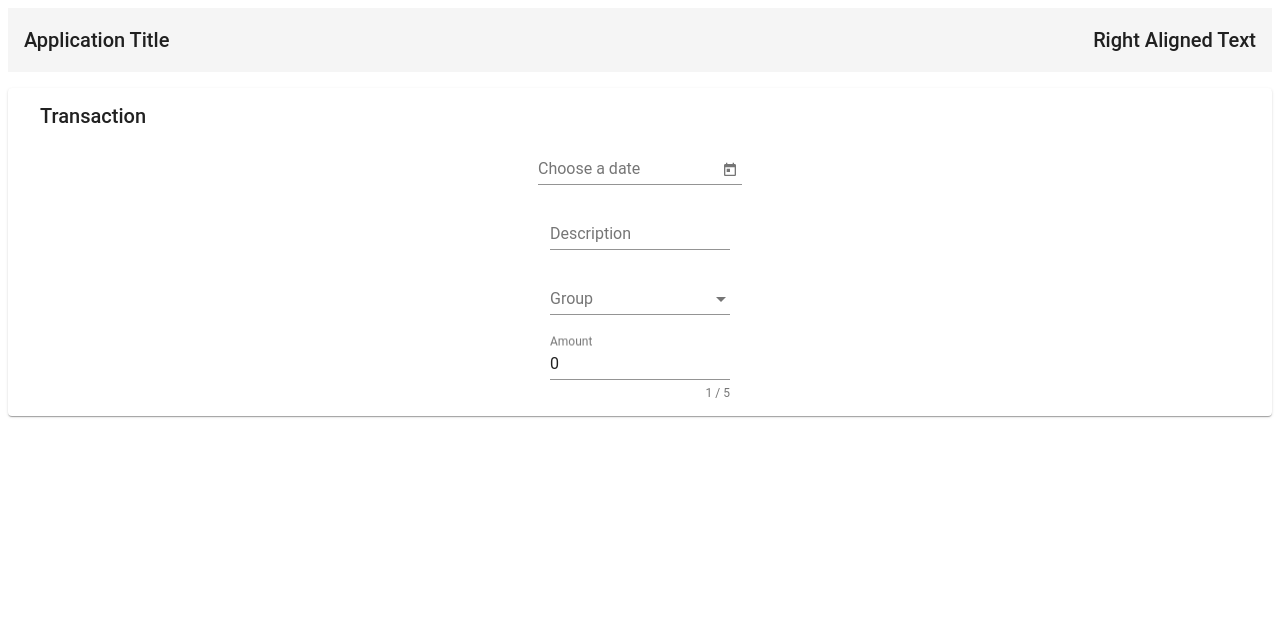
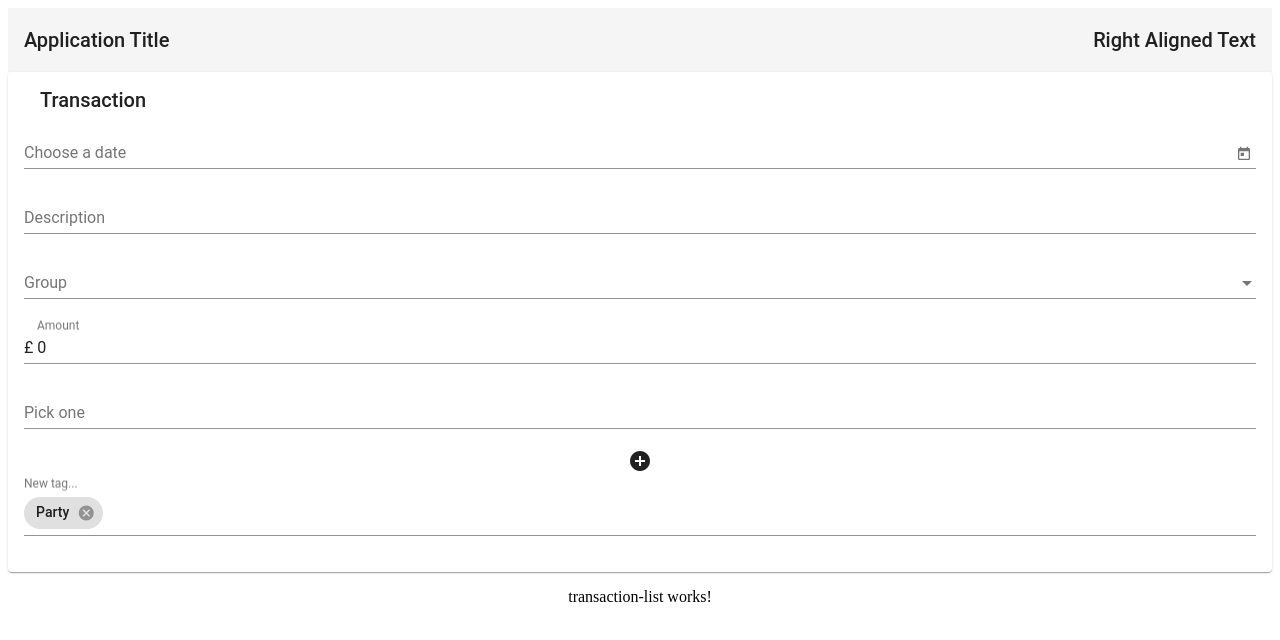
Before and after one commit to MRBalbuena/mrfinance-ui, an Angular app: page / in a window 1280 px wide. Shown: the top 640 px of the page. Built offline with nearby package versions, Linux system fonts and the light colour scheme.

Commit message:
Implemented Materials. Movements form designed.

```diff
--- a/angular.json
+++ b/angular.json
@@ -27,6 +27,7 @@
               "src/assets"
             ],
             "styles": [
+              "./node_modules/material-icons/iconfont/material-icons.css",
               "src/styles.scss"
             ],
             "scripts": []
--- a/package.json
+++ b/package.json
@@ -22,6 +22,7 @@
     "@angular/platform-browser-dynamic": "~7.1.0",
     "@angular/router": "~7.1.0",
     "core-js": "^2.5.4",
+    "material-icons": "^0.3.0",
     "npm": "^6.5.0",
     "rxjs": "~6.3.3",
     "tslib": "^1.9.0",
--- a/src/app/app-container/app-container.component.html
+++ b/src/app/app-container/app-container.component.html
@@ -1,3 +1,4 @@
-<p>
-  <app-transaction></app-transaction>
-</p>
+
+      <app-transaction></app-transaction>
+
+      <app-transaction-list></app-transaction-list>
--- a/src/app/app-container/app-transaction/app-transaction.component.html
+++ b/src/app/app-container/app-transaction/app-transaction.component.html
@@ -5,7 +5,7 @@
         </mat-card-header>
         <div class="row">
             <div class="col">
-                <mat-form-field class="full-width">
+                <mat-form-field class="full-width transaction-card">
                     <input matInput [matDatepicker]="picker" placeholder="Choose a date" formControlName="date">
                     <mat-datepicker-toggle matSuffix [for]="picker"></mat-datepicker-toggle>
                     <mat-datepicker #picker></mat-datepicker>
@@ -14,7 +14,7 @@
         </div>
         <div class="row">
             <div class="col">
-                <mat-form-field class="full-width">
+                <mat-form-field class="full-width transaction-card">
                     <input matInput placeholder="Description" formControlName="description">
                     <mat-error *ngIf="transactionForm.controls['description'].hasError('required')">
                         Description <strong>required</strong>
@@ -25,7 +25,7 @@
         </div>
         <div class="row">
             <div class="col">
-                <mat-form-field class="full-width">
+                <mat-form-field class="full-width transaction-card">
                     <mat-select placeholder="Group" formControlName="group">
                         <mat-option *ngFor="let group of groups" [value]="group.name">
                             {{ group.name }}
@@ -40,9 +40,43 @@
         </div>
         <div class="row">
             <div class="col">
-                <mat-form-field class="full-width">
+                <mat-form-field class="full-width transaction-card">
                     <input matInput #postalCode placeholder="Amount" type="number" formControlName="amount">
-                    <mat-hint align="end">{{postalCode.value.length}} / 5</mat-hint>
+                    <span matPrefix>£&nbsp;</span>
+                </mat-form-field>
+            </div>
+        </div>
+        <div class="row">
+            <div class="col">
+                <mat-form-field class="full-width transaction-card">
+                    <input type="text" placeholder="Pick one" aria-label="Tag" matInput formControlName="tags"
+                        [matAutocomplete]="auto">
+                    <mat-autocomplete #auto="matAutocomplete">
+                        <mat-option *ngFor="let tag of tags" [value]="tag">
+                            {{tag}}
+                        </mat-option>
+                    </mat-autocomplete>
+                </mat-form-field>
+                <span class="material-icons" (click)="addTag">add_circle</span>
+            </div>
+        </div>
+        <div class="row">
+            <div class="col">
+                <mat-form-field class="full-width transaction-card">
+                    <mat-chip-list #chipList>
+                        <mat-chip *ngFor="let tag of tags" [selectable]="selectable" [removable]="removable" (removed)="remove(tag)">
+                            {{tag}}
+                            <mat-icon matChipRemove *ngIf="removable">cancel</mat-icon>
+                        </mat-chip>
+                        <input placeholder="New tag..." #fruitInput [formControl]="tagCtrl" [matAutocomplete]="auto"
+                            [matChipInputFor]="chipList" [matChipInputSeparatorKeyCodes]="separatorKeysCodes"
+                            [matChipInputAddOnBlur]="addOnBlur" (matChipInputTokenEnd)="add($event)">
+                    </mat-chip-list>
+                    <mat-autocomplete #auto="matAutocomplete" (optionSelected)="selected($event)">
+                        <mat-option *ngFor="let tag of filteredTags | async" [value]="tag">
+                            {{fruit}}
+                        </mat-option>
+                    </mat-autocomplete>
                 </mat-form-field>
             </div>
         </div>
--- a/src/app/app-container/app-transaction/app-transaction.component.scss
+++ b/src/app/app-container/app-transaction/app-transaction.component.scss
@@ -0,0 +1,3 @@
+.transaction-card {
+    width: 100%;
+  }
--- a/src/app/app-container/app-transaction/app-transaction.component.ts
+++ b/src/app/app-container/app-transaction/app-transaction.component.ts
@@ -1,5 +1,9 @@
-import { Component, OnInit } from '@angular/core';
-import { FormBuilder, Validators } from '@angular/forms';
+import { Component, OnInit, ViewChild, ElementRef } from '@angular/core';
+import { FormBuilder, Validators, FormControl } from '@angular/forms';
+import {COMMA, ENTER} from '@angular/cdk/keycodes';
+import {Observable} from 'rxjs';
+import {map, startWith} from 'rxjs/operators';
+import {MatAutocompleteSelectedEvent, MatChipInputEvent, MatAutocomplete} from '@angular/material';
 
 @Component({
   selector: 'app-transaction',
@@ -12,9 +16,26 @@ export class AppTransactionComponent {
     date: null,
     description: null,
     amount: 0,
-    group: null
+    group: null,
+    tags: null
   });
-  constructor(private fb: FormBuilder) {}
+  visible = true;
+  selectable = true;
+  removable = true;
+  addOnBlur = true;
+  separatorKeysCodes: number[] = [ENTER, COMMA];
+  tagCtrl = new FormControl();
+  filteredTags: Observable<string[]>;
+  tags: string[] = ['Party'];
+  allTags: string[] = ['Christmas 2019', 'holidays 2019', 'Valencia', 'Home Valencia', 'Party'];
+  @ViewChild('tagInput') tagInput: ElementRef<HTMLInputElement>;
+  @ViewChild('auto') matAutocomplete: MatAutocomplete;
+
+  constructor(private fb: FormBuilder) {
+    this.filteredTags = this.tagCtrl.valueChanges.pipe(
+      startWith(null),
+      map((tag: string | null) => tag ? this._filter(tag) : this.allTags.slice()));
+  }
 
   groups = [
     {id: 1, name: 'Supermarket'},
@@ -22,4 +43,45 @@ export class AppTransactionComponent {
     {id: 3, name: 'Insurance'}
   ];
 
+  add(event: MatChipInputEvent): void {
+    // Add fruit only when MatAutocomplete is not open
+    // To make sure this does not conflict with OptionSelected Event
+    if (!this.matAutocomplete.isOpen) {
+      const input = event.input;
+      const value = event.value;
+
+      // Add our fruit
+      if ((value || '').trim()) {
+        this.tags.push(value.trim());
+      }
+
+      // Reset the input value
+      if (input) {
+        input.value = '';
+      }
+
+      this.tagCtrl.setValue(null);
+    }
+  }
+
+  remove(fruit: string): void {
+    const index = this.tags.indexOf(fruit);
+
+    if (index >= 0) {
+      this.tags.splice(index, 1);
+    }
+  }
+
+  selected(event: MatAutocompleteSelectedEvent): void {
+    this.tags.push(event.option.viewValue);
+    this.tagInput.nativeElement.value = '';
+    this.tagCtrl.setValue(null);
+  }
+
+  private _filter(value: string): string[] {
+    const tagValue = value.toLowerCase();
+
+    return this.allTags.filter(fruit => fruit.toLowerCase().indexOf(tagValue) === 0);
+  }
+
 }
--- /dev/null
+++ b/src/app/app-container/transaction-list/transaction-list.component.html
@@ -0,0 +1,3 @@
+<p>
+  transaction-list works!
+</p>
--- /dev/null
+++ b/src/app/app-container/transaction-list/transaction-list.component.ts
@@ -0,0 +1,15 @@
+import { Component, OnInit } from '@angular/core';
+
+@Component({
+  selector: 'app-transaction-list',
+  templateUrl: './transaction-list.component.html',
+  styleUrls: ['./transaction-list.component.scss']
+})
+export class TransactionListComponent implements OnInit {
+
+  constructor() { }
+
+  ngOnInit() {
+  }
+
+}
--- a/src/styles.scss
+++ b/src/styles.scss
@@ -1,2 +1,6 @@
 /* You can add global styles to this file, and also import other style files */
 @import '~@angular/material/prebuilt-themes/deeppurple-amber.css';
+
+.basic-container {
+    padding: 30px;
+  }
```
Also changed, not shown: src/app/app.module.ts (+14 -3 lines), src/app/app-container/transaction-list/transaction-list.component.scss (added), 2 other files (tests, documents, lock files or other folders).
